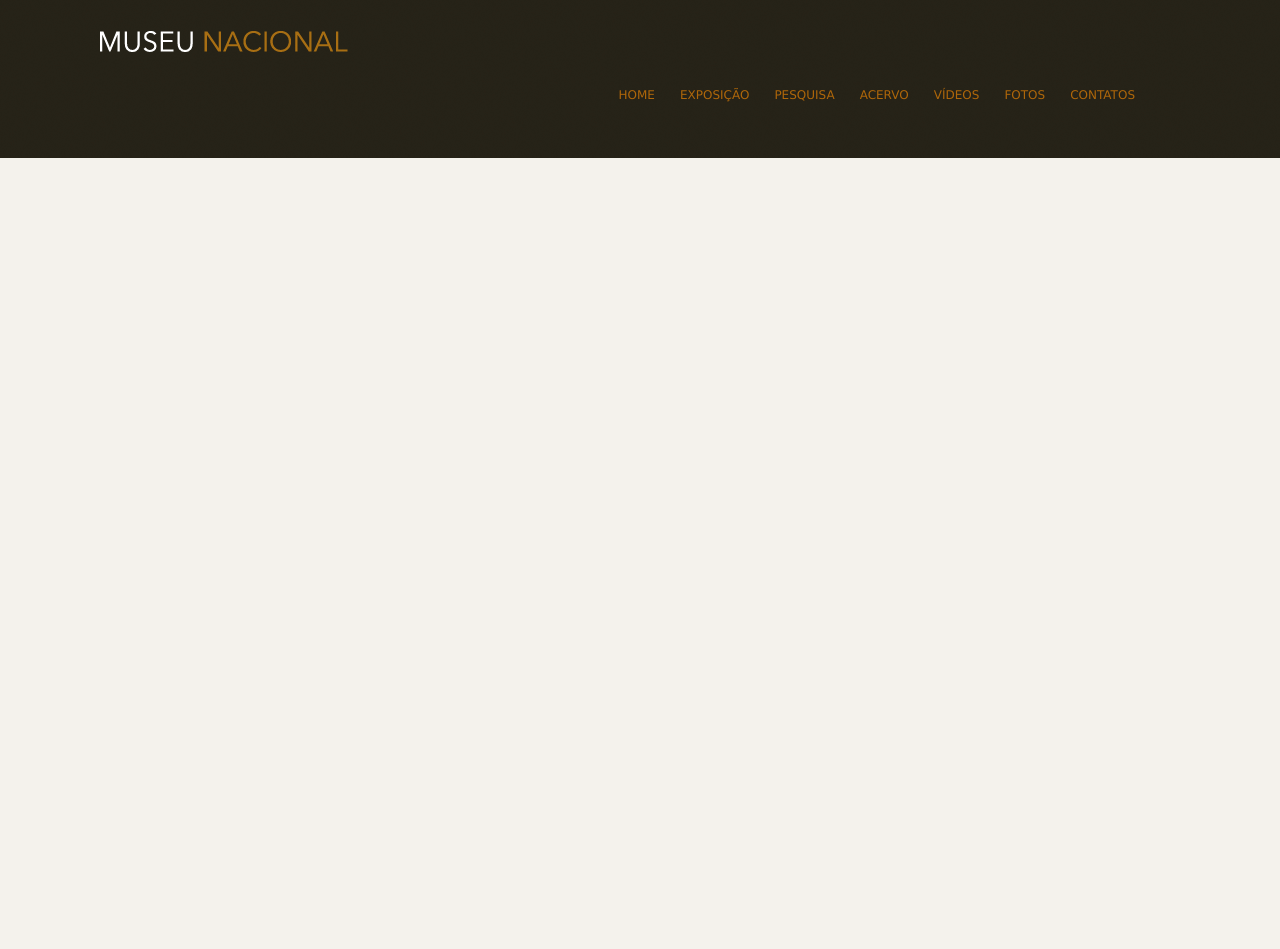
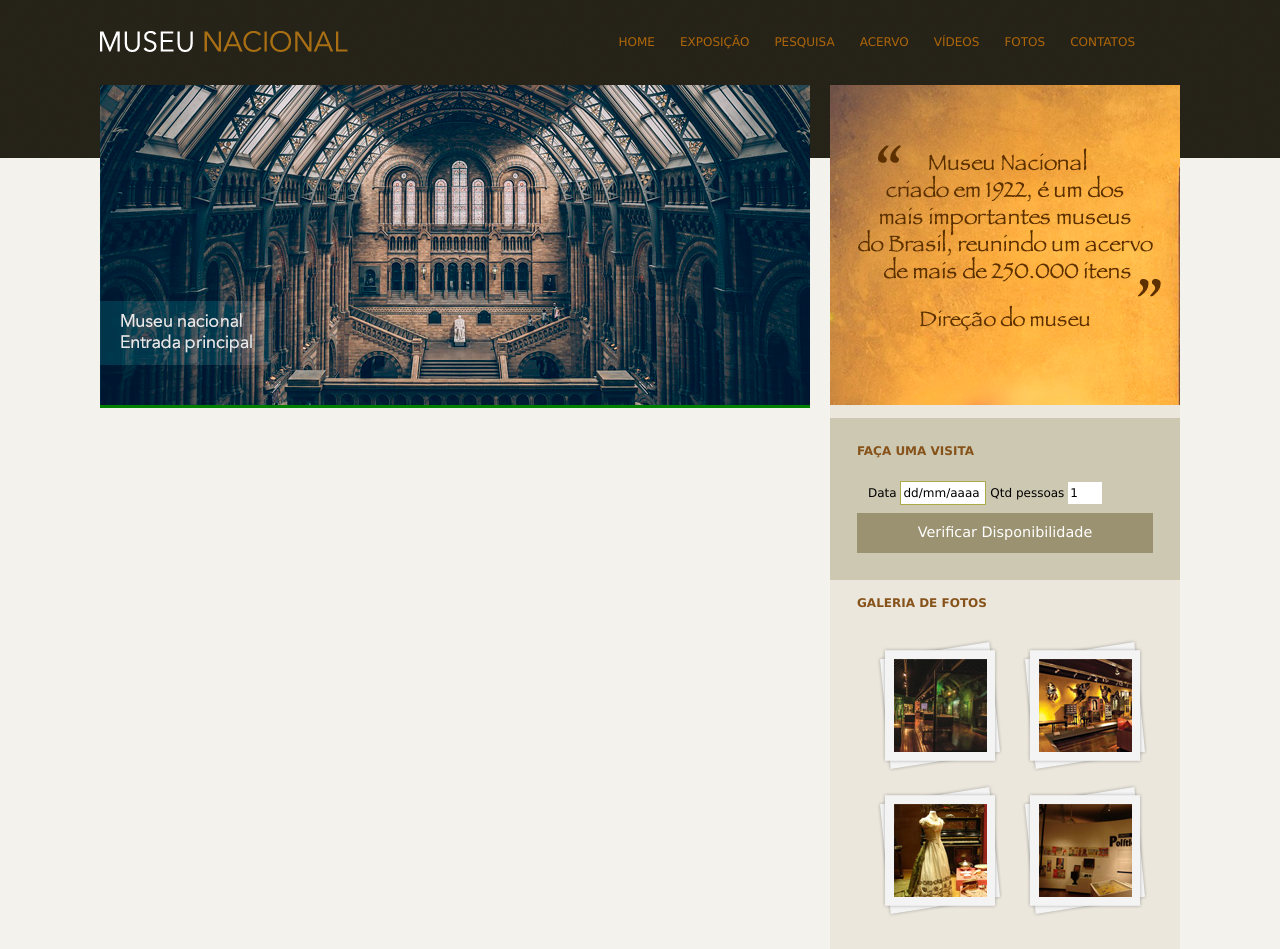
Before and after one commit to KevinDevelopment/MuseuNacional, a plain HTML site: page index.html in a window 1280 px wide. Before the commit the page ends 800 px from the top, so only its background shows below. Drawn offline with Linux system fonts and the light colour scheme.

Commit message:
versão 2.0

```diff
--- a/css/style.css
+++ b/css/style.css
@@ -22,6 +22,11 @@
 }
 /* logo
 ------------------------------------*/
+#logo h1{
+
+    float: left;
+}
+
 #logo a{
 
 width: 248px;
@@ -70,3 +75,91 @@
 
 
 }
+
+/* principal
+-----------------------------------*/
+
+#conteudo{
+
+    width: 710px;
+    float: left;
+    background: green;
+}
+
+aside{
+
+    width: 350px;
+    float: right;
+    background: #ebe7dd;
+    padding-bottom: 30px ;
+}
+
+section#visita{
+
+    background: #cdc8b1;
+    padding: 10px 27px 27px 27px;
+    margin-top: 10px;
+}
+
+section#galeria{
+
+padding: 0 27px 0 27px;
+}
+
+section#galeria a{
+    display: block;
+    background: url(../img/fundo-foto.png)no-repeat;
+    float: left;
+    padding: 17px 15px 19px 15px;
+    margin: 10px 0 0 20px;
+
+
+}
+
+section#galeria img{
+
+    margin-left: 2px;
+    margin-top: 3px;
+}
+
+h4{
+
+    color: #86521a;
+    text-transform: uppercase;
+    padding-bottom: 3px;
+}
+
+/* formulários
+---------------------------------------*/
+input{
+
+    height: 20px;
+    width: 80px;
+    background: #fff;
+    border: none;
+    font-size: 1em;
+}
+
+input.campo{
+
+    border: 1px solid #ada848 ;
+}
+
+input.botao{
+
+    background: #9b9271;
+    color: white;
+    width: 100%;
+    height: 40px;
+    font-size: 1.2em;
+}
+
+fieldset{
+
+    border: none;
+}
+
+legend{
+
+    display: none;
+}
--- a/index.html
+++ b/index.html
@@ -49,6 +49,65 @@
         </header>
         <!--Fim header-->
 
+        <div id="principal">
+
+            <div id="conteudo">
+                <section id="capa">
+
+                    <img src="img/museu.png" alt="">
+
+                </section>
+            </div>
+
+            <aside>
+
+                <section id="depoimento">
+
+                    <img src="img/depoimento.png" alt="">
+
+                </section>
+
+                <section id="visita">
+
+                    <h4>Faça uma visita</h4>
+
+                    <form action="">
+                        <fieldset>
+                            <legend>
+                                Selecione uma data
+                            </legend>
+
+                            <label for="data">Data</label>
+                            <input class="campo" type="text" id="data" value="dd/mm/aaaa">
+
+                            <label for="Qtd">Qtd pessoas</label>
+                            <input style="width: 30px" type="text" id="Qtd" value="1">
+
+                        </fieldset>
+
+                        <input class="botao" type="submit" value="Verificar Disponibilidade">
+
+
+                    </form>
+
+                </section>
+
+                <section id="galeria">
+                    <h4>Galeria de Fotos</h4>
+                    <a href=""><img src="img/imagem1.jpg" height="93" width="93" alt=""></a>
+
+                    <a href=""><img src="img/imagem2.jpg" height="93" width="93" alt=""></a>
+
+                    <a href=""><img src="img/imagem3.jpg" height="93" width="93" alt=""></a>
+
+                    <a href=""><img src="img/imagem4.jpg" height="93" width="93" alt=""></a>
+
+                </section>
+
+            </aside>
+
+        </div>
+
 
 
 
```
